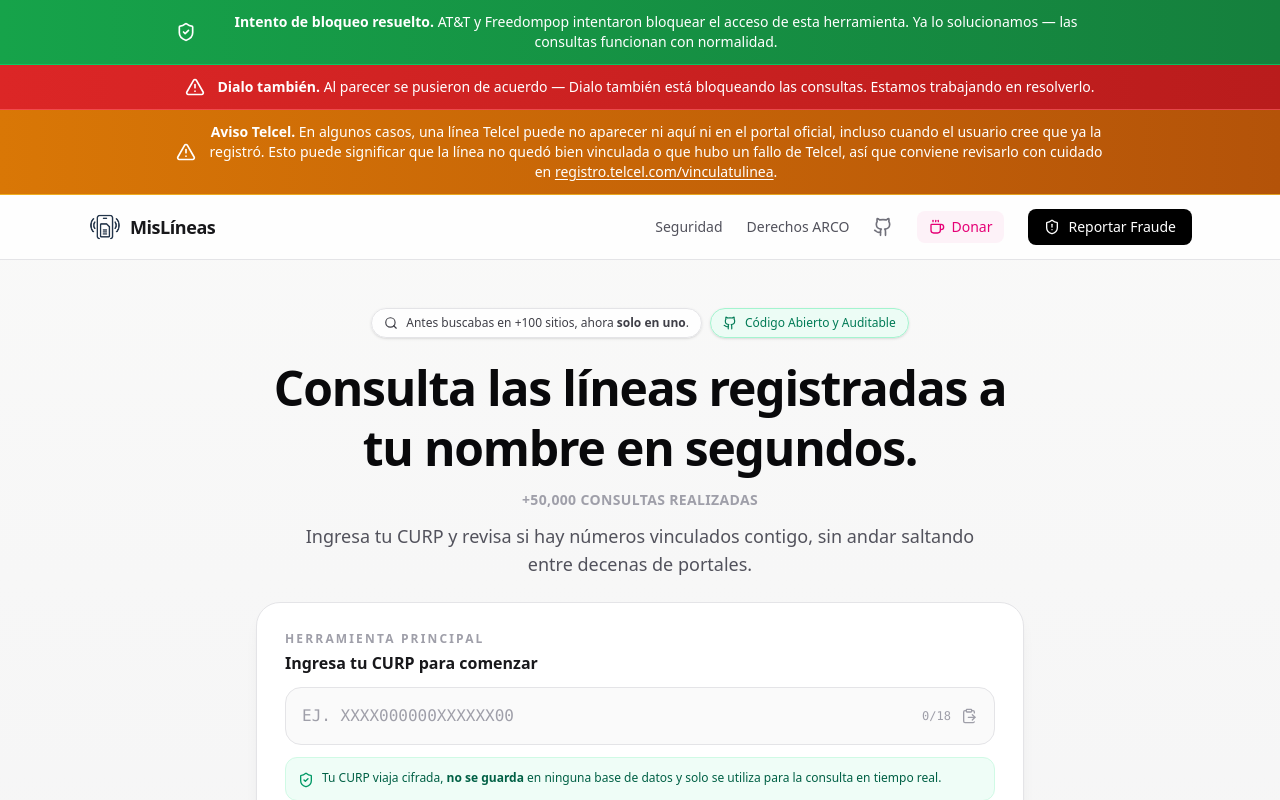
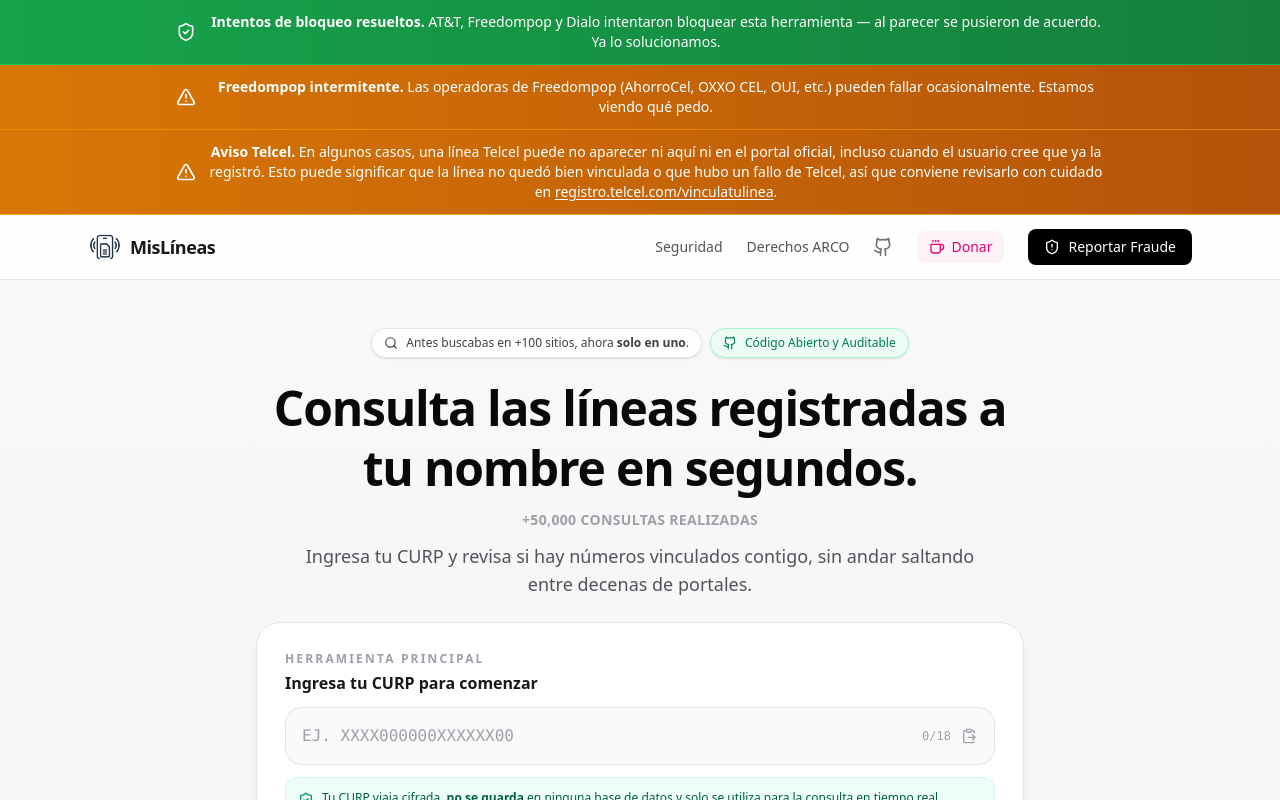
Before and after one commit to CarlosNunezMX/MisLineas, a Next.js app: page / in a window 1280 px wide. Shown: the top 800 px of the page. Built offline with nearby package versions, Linux system fonts and the light colour scheme.

Commit message:
fix: update banners — dialo resolved, freedompop intermittent warning

```diff
--- a/src/app/page.tsx
+++ b/src/app/page.tsx
@@ -57,13 +57,13 @@ export default function MisLineas() {
       <div className="flex items-center justify-center gap-3 border-b border-green-400/60 bg-[linear-gradient(90deg,#16a34a_0%,#15803d_100%)] px-4 py-3 text-sm text-white">
         <ShieldCheck className="w-5 h-5 shrink-0" />
         <p className="text-center max-w-4xl font-medium">
-          <strong>Intento de bloqueo resuelto.</strong> AT&amp;T y Freedompop intentaron bloquear el acceso de esta herramienta. Ya lo solucionamos — las consultas funcionan con normalidad.
+          <strong>Intentos de bloqueo resueltos.</strong> AT&amp;T, Freedompop y Dialo intentaron bloquear esta herramienta — al parecer se pusieron de acuerdo. Ya lo solucionamos.
         </p>
       </div>
-      <div className="flex items-center justify-center gap-3 border-b border-red-400/60 bg-[linear-gradient(90deg,#dc2626_0%,#b91c1c_100%)] px-4 py-3 text-sm text-white">
+      <div className="flex items-center justify-center gap-3 border-b border-amber-500/60 bg-[linear-gradient(90deg,#d97706_0%,#b45309_100%)] px-4 py-3 text-sm text-white">
         <AlertTriangle className="w-5 h-5 shrink-0" />
         <p className="text-center max-w-4xl font-medium">
-          <strong>Dialo también.</strong> Al parecer se pusieron de acuerdo — Dialo también está bloqueando las consultas. Estamos trabajando en resolverlo.
+          <strong>Freedompop intermitente.</strong> Las operadoras de Freedompop (AhorroCel, OXXO CEL, OUI, etc.) pueden fallar ocasionalmente. Estamos viendo qué pedo.
         </p>
       </div>
       <div className="flex items-center justify-center gap-3 border-b border-amber-300/60 bg-[linear-gradient(90deg,#d97706_0%,#b45309_100%)] px-4 py-3 text-sm text-white">
```
